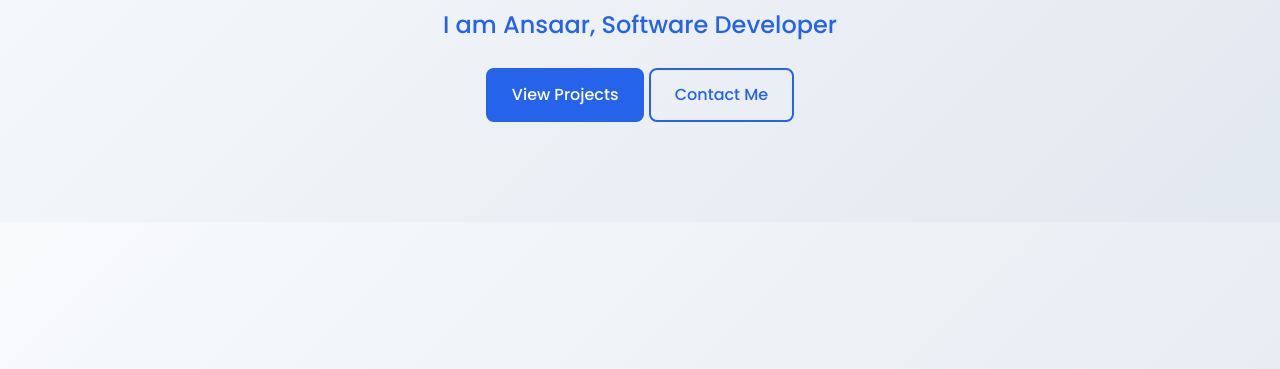
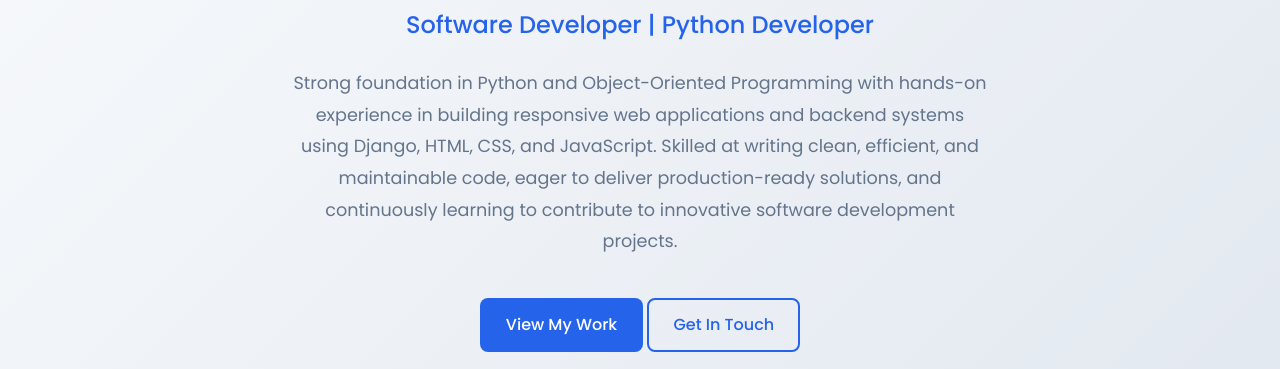
Before and after one commit to Ansaarsathiq-45/Portfolio, a plain HTML site: page index.html in a window 1280 px wide. Shown: the part 250-619 px from the top of the page. Drawn offline with Linux system fonts and the light colour scheme.

Commit message:
index.html

```diff
--- a/index.html
+++ b/index.html
@@ -35,30 +35,18 @@
   </header>
 
   <!-- ===== Hero Section ===== -->
-  <section class="hero" id="hero">
-    <div class="container">
-      <h1 class="hero-title">Welcome to My Portfolio</h1>
-      <p class="hero-subtitle">I am Ansaar, Software Developer</p>
-
-      <div class="hero-buttons">
-        <a href="#projects" class="btn btn-primary">View Projects</a>
-        <a href="#contact" class="btn btn-secondary">Contact Me</a>
-      </div>
-    </div>
-  </section>
 
     <!-- Hero Section -->
     <section id="home" class="hero">
         <div class="container">
             <div class="hero-content">
                 <h1 class="hero-title">Hello, I'm Ansaar Sathiq Batcha</h1>
-                <p class="hero-subtitle">Software Developer</p>
+                <p class="hero-subtitle">Software Developer | Python Developer</p>
                 <p class="hero-description">
-                    Software Developer Fresher with a strong foundation in Python and Object-
-                    Oriented Programming concepts. Skilled in Python, with the ability to write clean,
-                    efficient, and maintainable code. Eager to deliver production-ready solutions while
-                    continuously learning and contributing to innovative software development
-                    projects.
+                    Strong foundation in Python and Object-Oriented Programming with hands-on experience in
+                    building responsive web applications and backend systems using Django, HTML, CSS, and JavaScript.
+                    Skilled at writing clean, efficient, and maintainable code, eager to deliver production-ready solutions, and continuously
+                    learning to contribute to innovative software development projects.
                 </p>
                 <div class="hero-buttons">
                     <a href="#projects" class="btn btn-primary">View My Work</a>
@@ -221,7 +209,7 @@
                         <span class="project-type">Web Development & Machine Learning Project</span>
                     </div>
                     <div class="project-description">
-                        <p>A clean and responsive personal portfolio website to showcase my profile, skills, and projects.</p>
+                        <p>Developed a model to predict crop yield based on soil nutrients (N, P, K) and rainfall. Helps farmers optimize crop production using data-driven insights.</p>
                         <h4>Responsibilities:</h4>
                         <ul class="project-responsibilities">
                             <li>Built a machine learning model to predict crop yield using key factors like rainfall data and soil nutrient levels (N, P, K).</li>
```
